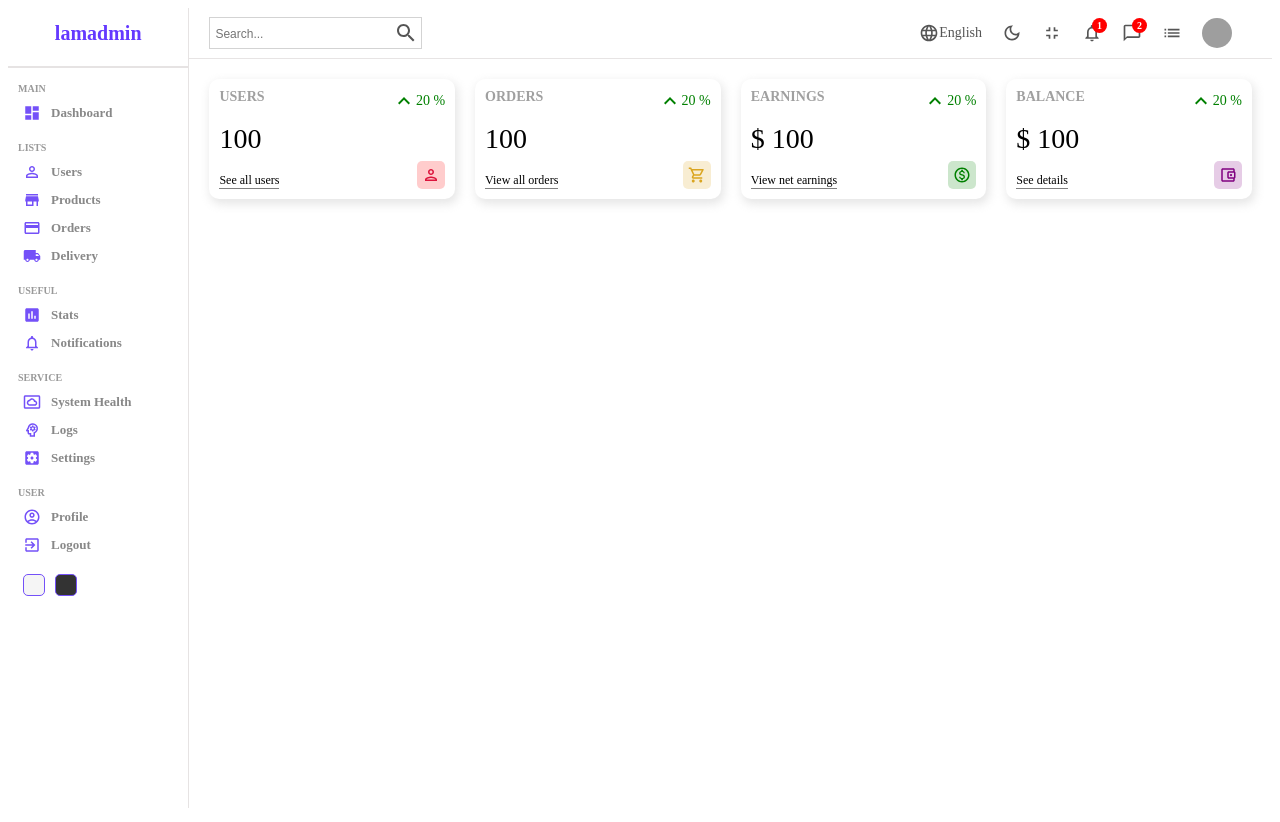
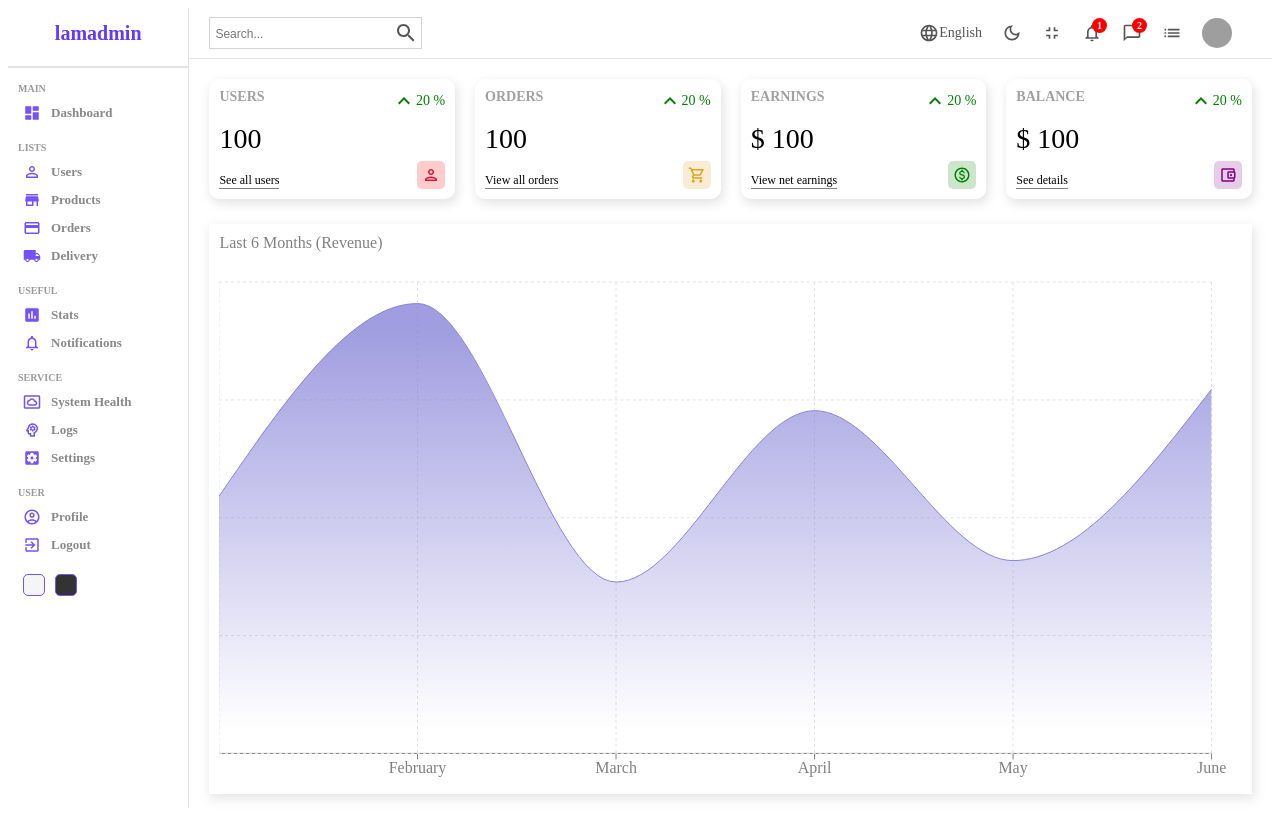
Before and after one commit to AnwarHossainSR/react-admin-dashboard-2022, a React (Create React App) app: page / in a window 1280 px wide. Built offline with nearby package versions, Linux system fonts and the light colour scheme; grey boxes are pictures that could not be loaded.

Commit message:
implement rechart

```diff
--- /dev/null
+++ b/src/components/chart/Chart.jsx
@@ -0,0 +1,48 @@
+import {
+    Area, AreaChart, CartesianGrid, ResponsiveContainer, Tooltip, XAxis
+} from "recharts";
+import "./chart.scss";
+
+const data = [
+  { name: "January", Total: 1200 },
+  { name: "February", Total: 2100 },
+  { name: "March", Total: 800 },
+  { name: "April", Total: 1600 },
+  { name: "May", Total: 900 },
+  { name: "June", Total: 1700 },
+];
+
+const Chart = ({ aspect, title }) => {
+  return (
+    <div className="chart">
+      <div className="title">{title}</div>
+      <ResponsiveContainer width="100%" aspect={aspect}>
+        <AreaChart
+          width={730}
+          height={250}
+          data={data}
+          margin={{ top: 10, right: 30, left: 0, bottom: 0 }}
+        >
+          <defs>
+            <linearGradient id="total" x1="0" y1="0" x2="0" y2="1">
+              <stop offset="5%" stopColor="#8884d8" stopOpacity={0.8} />
+              <stop offset="95%" stopColor="#8884d8" stopOpacity={0} />
+            </linearGradient>
+          </defs>
+          <XAxis dataKey="name" stroke="gray" />
+          <CartesianGrid strokeDasharray="3 3" className="chartGrid" />
+          <Tooltip />
+          <Area
+            type="monotone"
+            dataKey="Total"
+            stroke="#8884d8"
+            fillOpacity={1}
+            fill="url(#total)"
+          />
+        </AreaChart>
+      </ResponsiveContainer>
+    </div>
+  );
+};
+
+export default Chart;
--- /dev/null
+++ b/src/components/chart/chart.scss
@@ -0,0 +1,15 @@
+.chart {
+    flex: 4;
+    -webkit-box-shadow: 2px 4px 10px 1px rgba(0, 0, 0, 0.47);
+    box-shadow: 2px 4px 10px 1px rgba(201, 201, 201, 0.47);
+    padding: 10px;
+    color: gray;
+
+    .title {
+      margin-bottom: 20px;
+    }
+
+    .chartGrid {
+      stroke: rgb(228, 225, 225);
+    }
+  }
--- a/src/pages/home/Home.jsx
+++ b/src/pages/home/Home.jsx
@@ -3,7 +3,7 @@
 import "./home.scss";
 import Widget from "../../components/widget/Widget";
 // import Featured from "../../components/featured/Featured";
-// import Chart from "../../components/chart/Chart";
+import Chart from "../../components/chart/Chart";
 // import Table from "../../components/table/Table";
 
 const Home = () => {
@@ -18,11 +18,11 @@
           <Widget type="earning" />
           <Widget type="balance" />
         </div>
-        {/* <div className="charts">
-          <Featured />
+         <div className="charts">
+          {/* <Featured /> */}
           <Chart title="Last 6 Months (Revenue)" aspect={2 / 1} />
         </div>
-        <div className="listContainer">
+        {/*<div className="listContainer">
           <div className="listTitle">Latest Transactions</div>
           <Table />
         </div> */}
```
